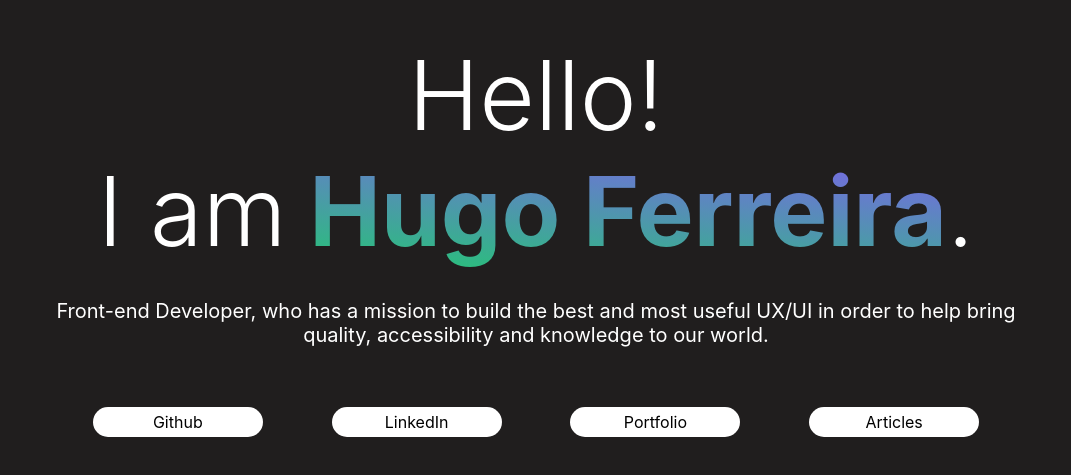
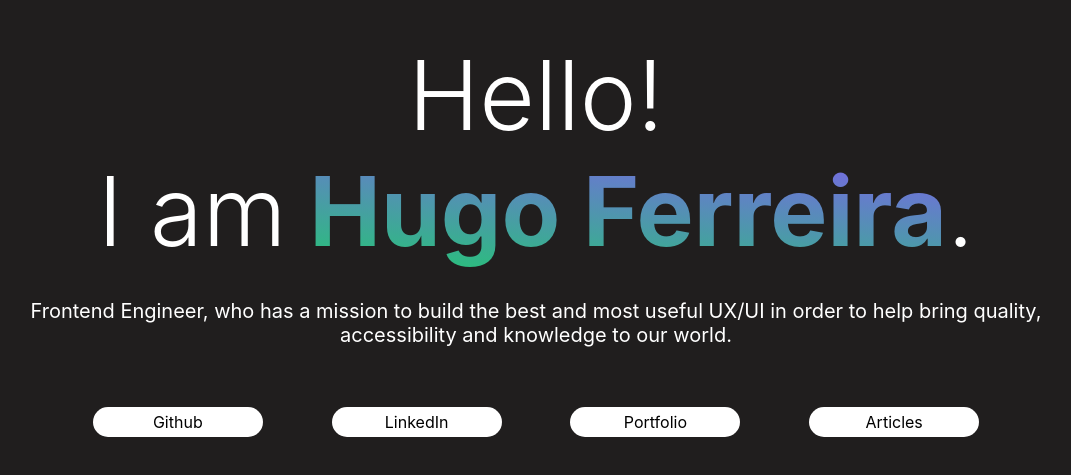
Before and after one commit to huferr/my-website, a React (Create React App) app: page / in a window 1280 px wide. Shown: the part 163-638 px from the top of the page, without its empty margins (104-1175 px from the left). Built offline with nearby package versions, Linux system fonts and the light colour scheme; what react-animations would draw is missing.

Commit message:
fix: text

```diff
--- a/src/pages/Home/Home.component.tsx
+++ b/src/pages/Home/Home.component.tsx
@@ -37,7 +37,7 @@ export const Home: React.FC = () => {
           .
         </Heading>
         <Paragraph>
-          Front-end Developer, who has a mission to
+          Frontend Engineer, who has a mission to
           build the best and most useful UX/UI in order
           to help bring quality, accessibility and knowledge to our world.
         </Paragraph>
```
